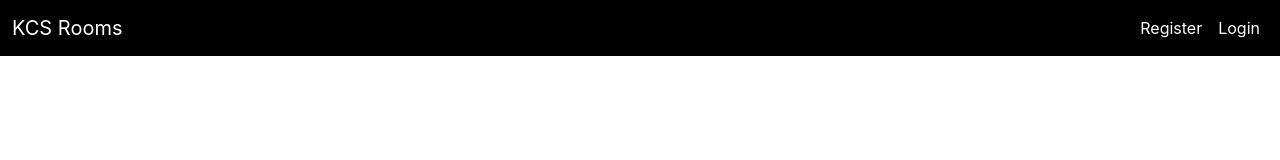
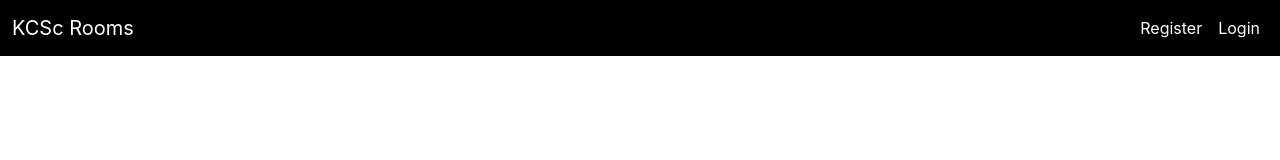
Before and after one commit to Dulara2001/Hotel-Room-Booking-System, a React (Create React App) app in the folder client/: page / in a window 1280 px wide. Shown: the top 160 px of the page. Built offline with nearby package versions, Linux system fonts and the light colour scheme.

Commit message:
2nd commit

```diff
--- a/client/src/components/Navbar.js
+++ b/client/src/components/Navbar.js
@@ -5,7 +5,7 @@ function Navbar() {
         <div>
             <nav class="navbar navbar-expand-lg">
                 <div class="container-fluid">
-                    <a class="navbar-brand" href="#">KCS Rooms</a>
+                    <a class="navbar-brand" href="#">KCSc Rooms</a>
                     <button class="navbar-toggler" type="button" data-bs-toggle="collapse" data-bs-target="#navbarNav" aria-controls="navbarNav" aria-expanded="false" aria-label="Toggle navigation">
                         <span class="navbar-toggler-icon"></span>
                     </button>
```
